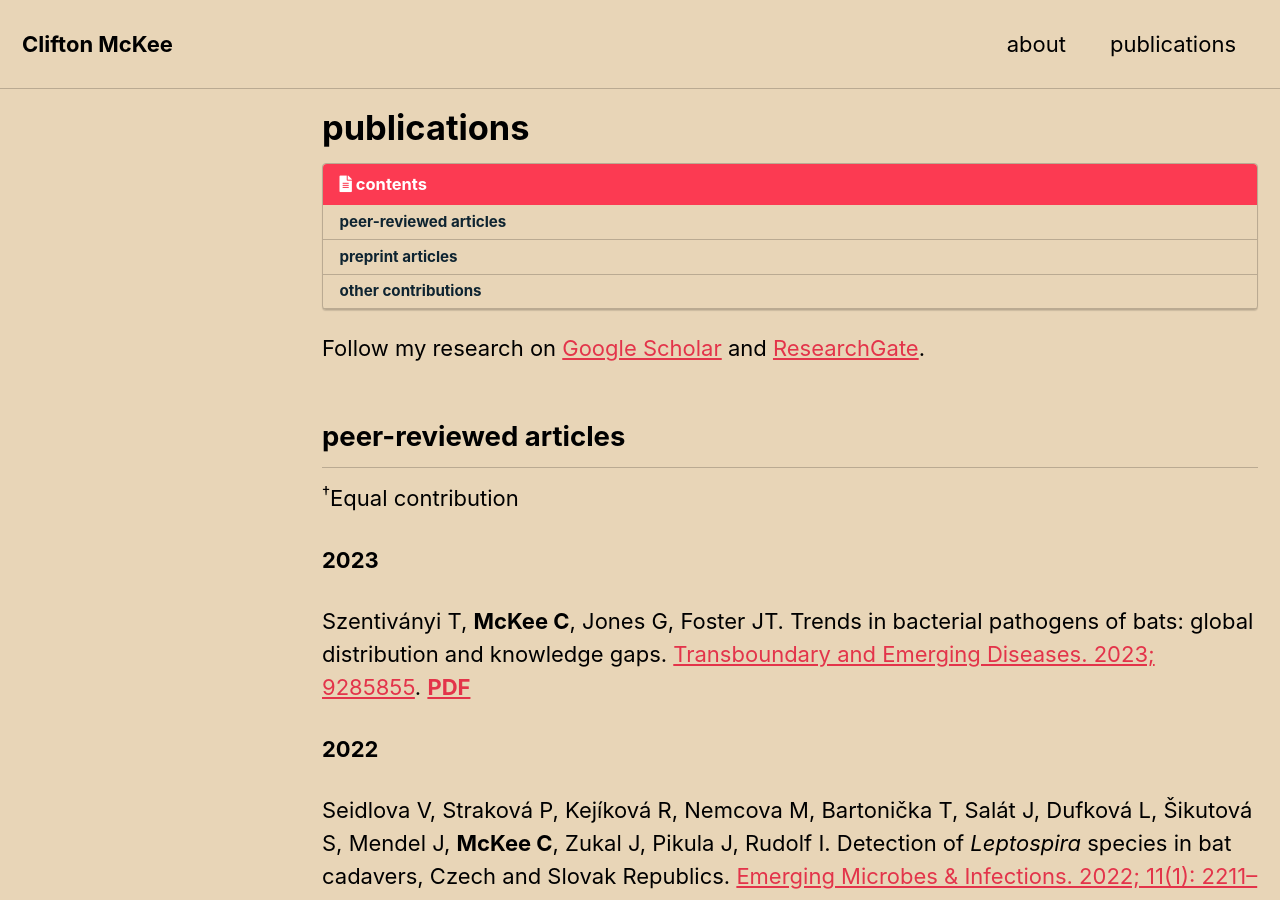
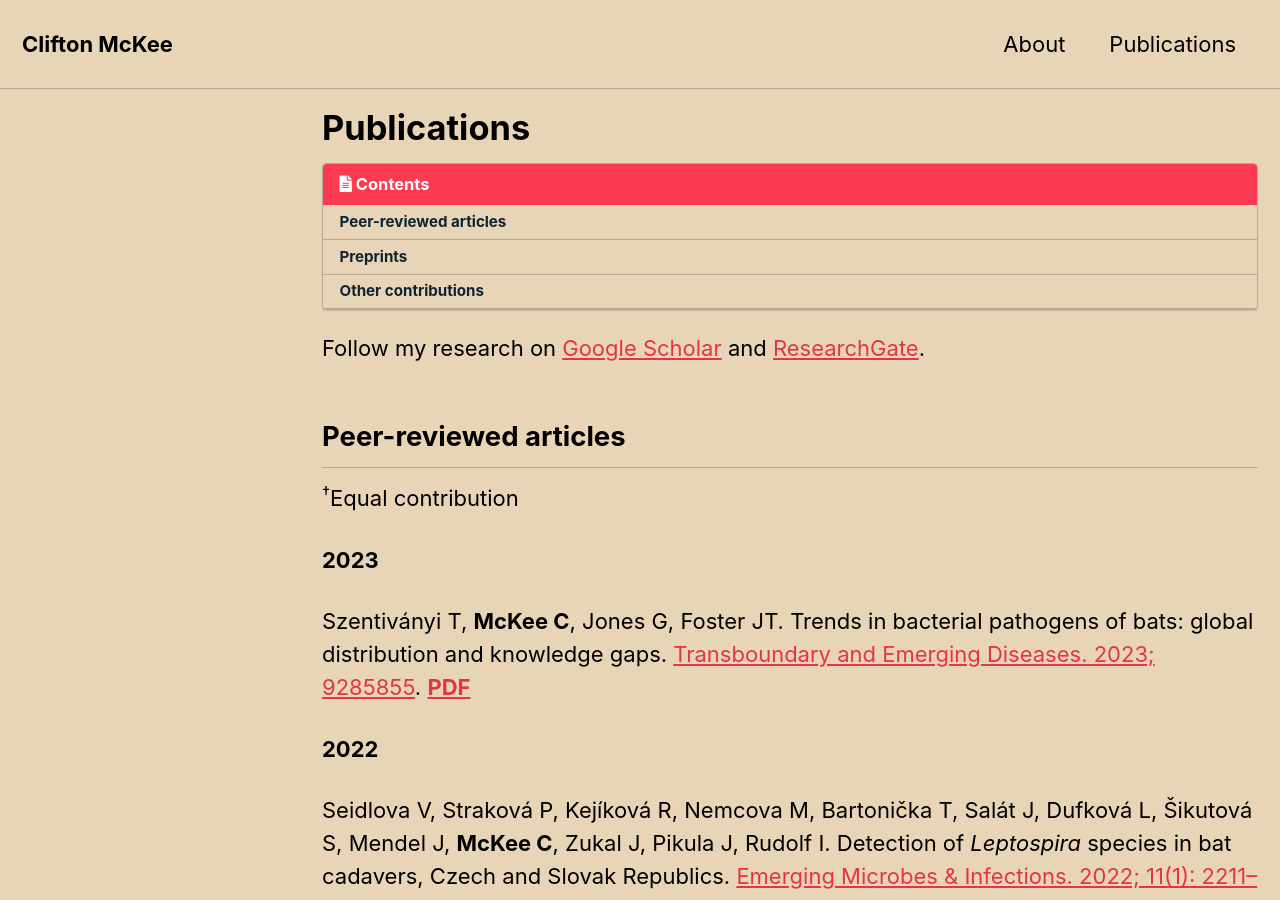
Before and after one commit to clifmckee/clifmckee.github.io, a Jekyll site: the page built from _pages/publications.md, in a window 1280 px wide and 900 px high. Built offline with Jekyll 4.4.1, drawn with Linux system fonts in a browser that asks for light colours; cached includes are drawn as plain includes; some of the changed text lies outside the part shown.

Commit message:
Update pages

```diff
--- a/_data/navigation.yml
+++ b/_data/navigation.yml
@@ -1,10 +1,10 @@
 # main links
 main:
-  - title: "about"
+  - title: "About"
     url: /
   # - title: "research"
   #   url: /research/
-  - title: "publications"
+  - title: "Publications"
     url: /publications/
   # - title: "Join us"
   #   url: /join/
--- a/_pages/publications.md
+++ b/_pages/publications.md
@@ -3,14 +3,14 @@
 classes: wide
 author_profile: false
 permalink: /publications/
-title: "publications"
+title: "Publications"
 toc: true
-toc_label: "contents"
+toc_label: "Contents"
 ---
 
 Follow my research on [Google Scholar](https://scholar.google.com/citations?user=xxVfsMIAAAAJ&hl=en) and [ResearchGate](https://www.researchgate.net/profile/Clifton-Mckee).
 
-## peer-reviewed articles
+## Peer-reviewed articles
 
 <sup>†</sup>Equal contribution
 
@@ -88,7 +88,7 @@
 
 Bai Y, Hayman DTS, **McKee CD**, Kosoy MY. Classification of *Bartonella* strains associated with straw-colored fruit bats (*Eidolon helvum*) across Africa using a multi-locus sequence typing platform. [PLOS Neglected Tropical Diseases. 2015; 9(1): e0003478](https://doi.org/10.1371/journal.pntd.0003478). [**PDF**](http://clifmckee.github.io/files/2015_Bai_PLoS_NTD.pdf)
 
-## preprint articles
+## Preprints
 
 Cortés Azuero O, Lefrancq N, Nikolay B, **McKee C**, Cappelle J, Hul V, Ou TP, Hoem T, Lemey P, Rahman MZ, Islam A, Gurley ES, Duong V, Salje H. The genetic diversity of Nipah virus across spatial scales. [medRxiv. 2023](https://doi.org/10.1101/2023.07.14.23292668). [**PDF**](http://clifmckee.github.io/files/2023_Cortes-Azuero_medRxiv.pdf)
 
@@ -96,7 +96,7 @@
 
 **McKee CD**, Webb CT, Kosoy MY, Bai Y, Osikowicz LM, Suu-Ire R, Ntiamoa-Baidu Y, Cunningham AA, Wood JL, Hayman DT. Manipulating vector transmission reveals local processes in bacterial communities of bats. [bioRxiv. 2021](https://doi.org/10.1101/2021.03.03.433743). [**PDF**](http://clifmckee.github.io/files/2021_McKee_bioRxiv.pdf)
 
-## other contributions
+## Other contributions
 
 The Flexible Epidemic Modeling Pipeline (flepiMoP): a software suite for simulating a wide range of compartmental models of infectious disease transmission. Available at: [https://www.flepimop.org/](https://www.flepimop.org/).
 
```
Also changed, not shown: _pages/about.md (+6 -7 lines), index.md (deleted, +0 -13 lines).
